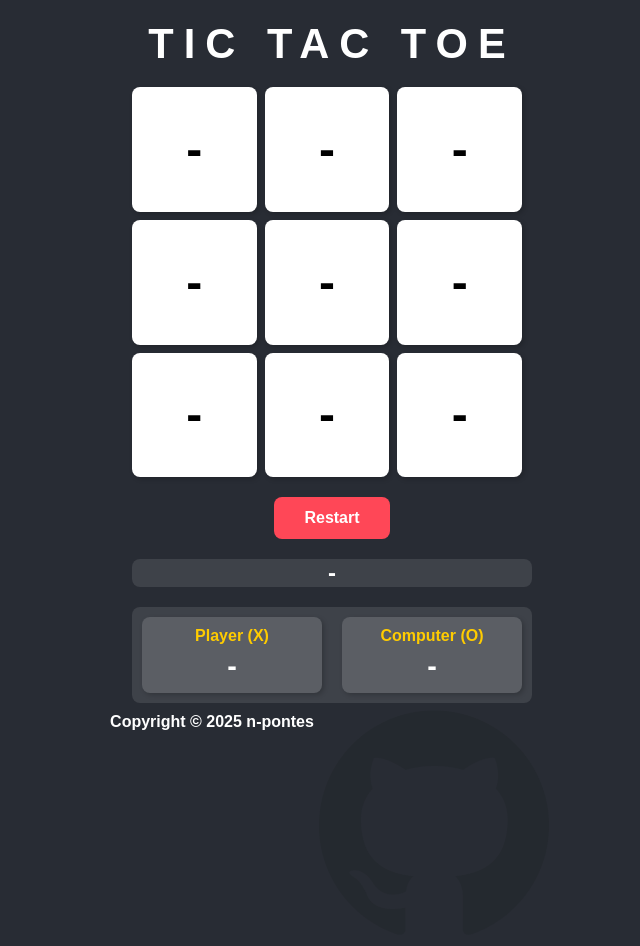
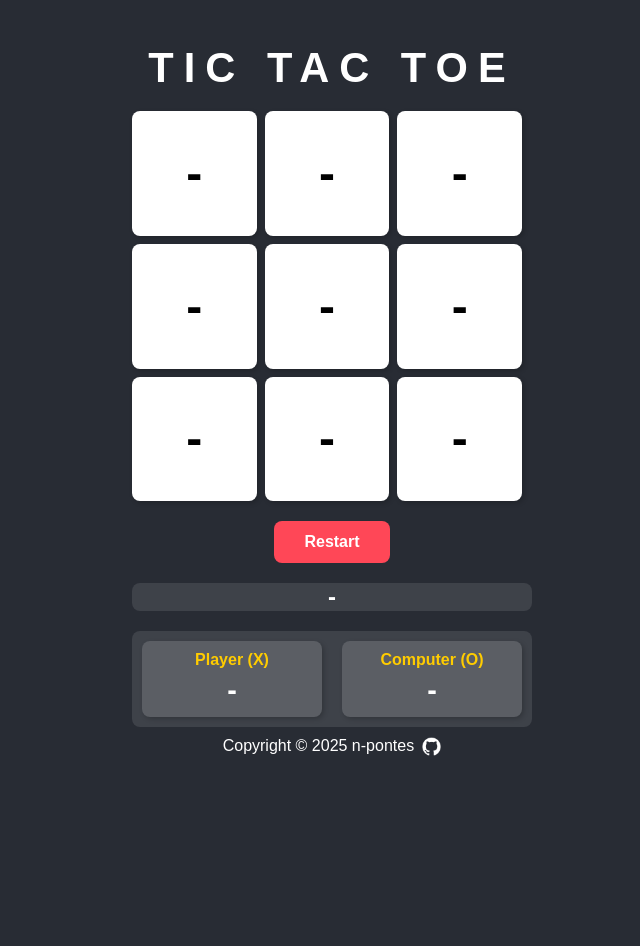
Before and after one commit to n-pontes/tic-tac-toe, a plain HTML site: page index.html in a window 1280 px wide. Shown: the whole page, without its empty margins (308-948 px from the left). After the commit the page ends 800 px from the top, so only its background shows below. Drawn offline with Linux system fonts and the light colour scheme.

Commit message:
Modify footer CSS rules

```diff
--- a/style.css
+++ b/style.css
@@ -117,12 +117,20 @@ body {
 footer {
   display: flex;
   justify-content: center;
+  flex-direction: row;
+  align-items: center;
+  gap: 8px;
   width: 100%;
   color: white;
   text-align: center;
-}
-
-footer p {
-  font-weight: 550;
   margin-top: 0.6rem;
 }
+footer p {
+  font-weight: 500;
+}
+img {
+  width: 1.2rem;
+  height: 1.2rem;
+  color: white;
+  filter: invert(100%) brightness(200%);
+}
```
